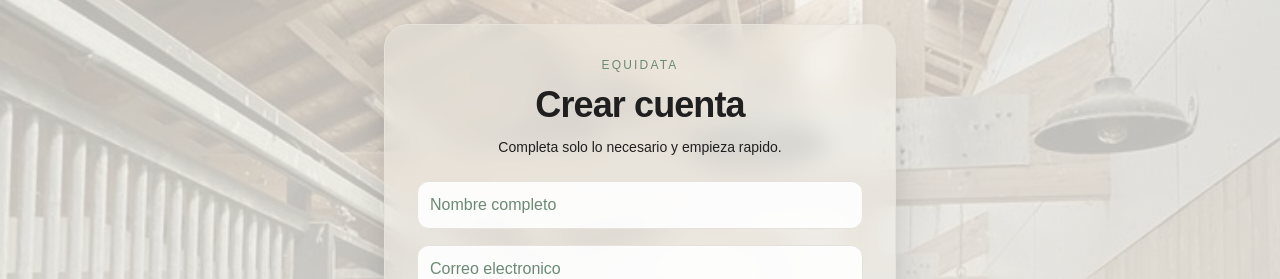
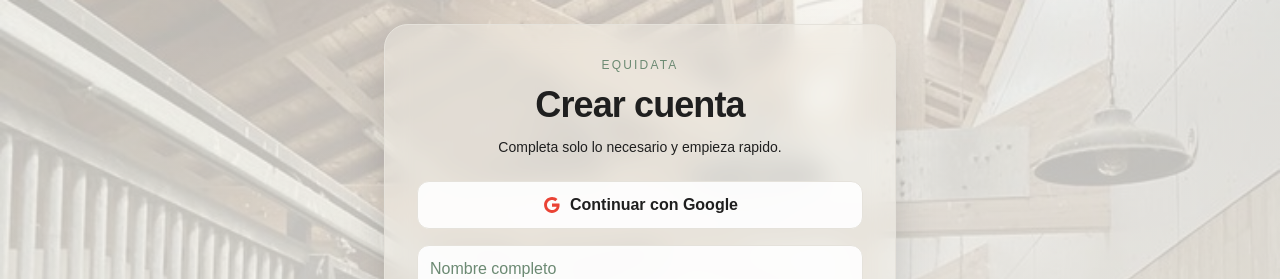
Before and after one commit to juliopastorbusiness-svg/Equidata, a Next.js app: page /register in a window 1280 px wide. Shown: the top 279 px of the page. Built offline with nearby package versions, Linux system fonts and the light colour scheme; no server answers; the database is empty.

Commit message:
Boton Google

```diff
--- a/app/(auth)/login/page.tsx
+++ b/app/(auth)/login/page.tsx
@@ -5,9 +5,8 @@ import { FormEvent, useState } from "react";
 import { useRouter } from "next/navigation";
 import { signInWithEmailAndPassword } from "firebase/auth";
 import { auth, db } from "@/lib/firebase";
-import { doc, getDoc } from "firebase/firestore";
-
-type Role = "rider" | "centerOwner" | "pro";
+import { doc, getDoc, serverTimestamp, setDoc } from "firebase/firestore";
+import { signInWithGoogle } from "@/lib/auth/googleSignIn";
 
 export default function LoginPage() {
   const router = useRouter();
@@ -16,7 +15,16 @@ export default function LoginPage() {
   const [password, setPassword] = useState("");
 
   const [loading, setLoading] = useState(false);
+  const [googleLoading, setGoogleLoading] = useState(false);
   const [error, setError] = useState("");
+
+  const authErrorCode = (err: unknown): string | undefined => {
+    if (typeof err === "object" && err !== null && "code" in err) {
+      const code = (err as { code?: unknown }).code;
+      return typeof code === "string" ? code : undefined;
+    }
+    return undefined;
+  };
 
   const redirectByRole = (role?: string | null) => {
     if (role === "rider") {
@@ -45,11 +53,56 @@ export default function LoginPage() {
         : undefined;
 
       redirectByRole(role);
-    } catch (err: any) {
+    } catch (err: unknown) {
       console.error(err);
       setError("Correo o contrasena incorrectos.");
     } finally {
       setLoading(false);
+    }
+  };
+
+  const handleGoogleSignIn = async () => {
+    setError("");
+    setGoogleLoading(true);
+
+    try {
+      const cred = await signInWithGoogle();
+      const { user } = cred;
+      const userRef = doc(db, "users", user.uid);
+      const snap = await getDoc(userRef);
+
+      if (!snap.exists()) {
+        await setDoc(userRef, {
+          email: user.email ?? "",
+          name: user.displayName ?? "",
+          photoURL: user.photoURL ?? null,
+          createdAt: serverTimestamp(),
+          role: null,
+        });
+      }
+
+      const role = snap.exists()
+        ? (snap.data().role as string | undefined)
+        : undefined;
+
+      redirectByRole(role);
+    } catch (err: unknown) {
+      console.error(err);
+      const code = authErrorCode(err);
+      if (
+        code === "auth/popup-blocked" ||
+        code === "auth/cancelled-popup-request"
+      ) {
+        setError("El navegador bloqueo la ventana emergente de Google.");
+      } else if (code === "auth/popup-closed-by-user") {
+        setError("Cerraste la ventana de Google antes de completar el acceso.");
+      } else if (code === "auth/account-exists-with-different-credential") {
+        setError("Ya existe una cuenta con este correo usando otro metodo de acceso.");
+      } else {
+        setError("No se pudo iniciar sesion con Google.");
+      }
+    } finally {
+      setGoogleLoading(false);
     }
   };
 
@@ -113,6 +166,25 @@ export default function LoginPage() {
             >
               {loading ? "Entrando..." : "Iniciar sesion"}
             </button>
+
+            <button
+              type="button"
+              onClick={handleGoogleSignIn}
+              disabled={googleLoading || loading}
+              className="inline-flex h-12 w-full items-center justify-center gap-2 rounded-xl border border-brand-border bg-white/90 px-4 text-base font-semibold text-brand-text transition hover:bg-white disabled:opacity-60"
+            >
+              <svg
+                aria-hidden="true"
+                viewBox="0 0 24 24"
+                className="h-5 w-5"
+              >
+                <path
+                  fill="#EA4335"
+                  d="M12 10.2v3.9h5.5c-.2 1.3-1.6 3.9-5.5 3.9-3.3 0-6-2.7-6-6s2.7-6 6-6c1.9 0 3.2.8 3.9 1.5l2.7-2.6C17 3.4 14.7 2.5 12 2.5 6.8 2.5 2.5 6.8 2.5 12s4.3 9.5 9.5 9.5c5.5 0 9.1-3.9 9.1-9.4 0-.6-.1-1.1-.2-1.9H12z"
+                />
+              </svg>
+              {googleLoading ? "Conectando con Google..." : "Continuar con Google"}
+            </button>
           </form>
 
           <div className="mt-5 space-y-2 text-center text-sm text-brand-text">
--- a/app/(auth)/register/page.tsx
+++ b/app/(auth)/register/page.tsx
@@ -4,8 +4,9 @@ import Link from "next/link";
 import React, { FormEvent, useEffect, useState } from "react";
 import { useRouter } from "next/navigation";
 import { createUserWithEmailAndPassword } from "firebase/auth";
-import { addDoc, collection, doc, getDocs, serverTimestamp, setDoc } from "firebase/firestore";
+import { addDoc, collection, doc, getDoc, getDocs, serverTimestamp, setDoc } from "firebase/firestore";
 import { auth, db } from "@/lib/firebase";
+import { signInWithGoogle } from "@/lib/auth/googleSignIn";
 
 type Role = "rider" | "centerOwner" | "pro";
 type ProType = "vet" | "farrier" | "other";
@@ -29,7 +30,28 @@ export default function RegisterPage() {
   const [proType, setProType] = useState<ProType>("vet");
 
   const [loading, setLoading] = useState(false);
+  const [googleLoading, setGoogleLoading] = useState(false);
   const [error, setError] = useState("");
+
+  const authErrorCode = (err: unknown): string | undefined => {
+    if (typeof err === "object" && err !== null && "code" in err) {
+      const code = (err as { code?: unknown }).code;
+      return typeof code === "string" ? code : undefined;
+    }
+    return undefined;
+  };
+
+  const redirectByRole = (nextRole?: string | null) => {
+    if (nextRole === "rider") {
+      router.push("/dashboard/rider");
+    } else if (nextRole === "centerOwner") {
+      router.push("/dashboard/center");
+    } else if (nextRole === "pro") {
+      router.push("/dashboard/pro");
+    } else {
+      router.push("/dashboard");
+    }
+  };
 
   useEffect(() => {
     const loadCenters = async () => {
@@ -116,6 +138,51 @@ export default function RegisterPage() {
     }
   };
 
+  const handleGoogleSignIn = async () => {
+    setError("");
+    setGoogleLoading(true);
+
+    try {
+      const cred = await signInWithGoogle();
+      const { user } = cred;
+      const userRef = doc(db, "users", user.uid);
+      const snap = await getDoc(userRef);
+
+      if (!snap.exists()) {
+        await setDoc(userRef, {
+          email: user.email ?? "",
+          name: user.displayName ?? "",
+          photoURL: user.photoURL ?? null,
+          createdAt: serverTimestamp(),
+          role: null,
+        });
+      }
+
+      const role = snap.exists()
+        ? (snap.data().role as string | undefined)
+        : undefined;
+
+      redirectByRole(role);
+    } catch (err: unknown) {
+      console.error(err);
+      const code = authErrorCode(err);
+      if (
+        code === "auth/popup-blocked" ||
+        code === "auth/cancelled-popup-request"
+      ) {
+        setError("El navegador bloqueo la ventana emergente de Google.");
+      } else if (code === "auth/popup-closed-by-user") {
+        setError("Cerraste la ventana de Google antes de completar el acceso.");
+      } else if (code === "auth/account-exists-with-different-credential") {
+        setError("Ya existe una cuenta con este correo usando otro metodo de acceso.");
+      } else {
+        setError("No se pudo continuar con Google.");
+      }
+    } finally {
+      setGoogleLoading(false);
+    }
+  };
+
   return (
     <main
       className="relative min-h-screen overflow-hidden bg-brand-background bg-cover bg-center bg-no-repeat text-brand-text"
@@ -137,6 +204,25 @@ export default function RegisterPage() {
               Completa solo lo necesario y empieza rapido.
             </p>
           </div>
+
+          <button
+            type="button"
+            onClick={handleGoogleSignIn}
+            disabled={googleLoading || loading}
+            className="mb-4 inline-flex h-12 w-full items-center justify-center gap-2 rounded-xl border border-brand-border bg-white/90 px-4 text-base font-semibold text-brand-text transition hover:bg-white disabled:opacity-60"
+          >
+            <svg
+              aria-hidden="true"
+              viewBox="0 0 24 24"
+              className="h-5 w-5"
+            >
+              <path
+                fill="#EA4335"
+                d="M12 10.2v3.9h5.5c-.2 1.3-1.6 3.9-5.5 3.9-3.3 0-6-2.7-6-6s2.7-6 6-6c1.9 0 3.2.8 3.9 1.5l2.7-2.6C17 3.4 14.7 2.5 12 2.5 6.8 2.5 2.5 6.8 2.5 12s4.3 9.5 9.5 9.5c5.5 0 9.1-3.9 9.1-9.4 0-.6-.1-1.1-.2-1.9H12z"
+              />
+            </svg>
+            {googleLoading ? "Conectando con Google..." : "Continuar con Google"}
+          </button>
 
           <form onSubmit={handleSubmit} className="space-y-4">
             <input
--- /dev/null
+++ b/lib/auth/googleSignIn.ts
@@ -0,0 +1,14 @@
+"use client";
+
+import {
+  GoogleAuthProvider,
+  UserCredential,
+  signInWithPopup,
+} from "firebase/auth";
+import { auth } from "@/lib/firebase";
+
+export async function signInWithGoogle(): Promise<UserCredential> {
+  const provider = new GoogleAuthProvider();
+  provider.setCustomParameters({ prompt: "select_account" });
+  return signInWithPopup(auth, provider);
+}
```
